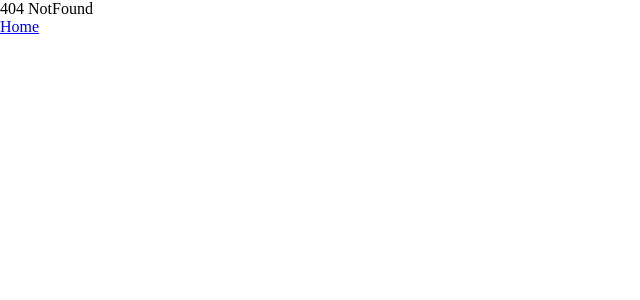
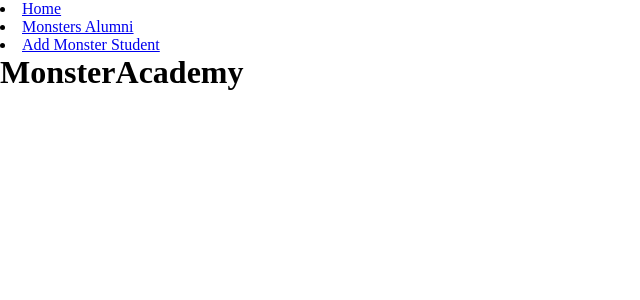
Before and after one commit to bonniemo/MonsterUni, a React (Vite) app: page /home in a window 1280 px wide. Before the commit this address had no page. Shown: the top 300 px of the page, without its empty margins (0-640 px from the left). Built offline with nearby package versions, Linux system fonts and the light colour scheme.

Commit message:
fixed nav

```diff
--- a/src/main.tsx
+++ b/src/main.tsx
@@ -1,23 +1,31 @@
-import React from 'react'
-import ReactDOM from 'react-dom/client'
+import React from "react";
+import ReactDOM from "react-dom/client";
 import { createBrowserRouter, RouterProvider } from "react-router-dom";
-import './index.css'
-import Home from './pages/Home';
-import NotFound from './pages/NotFound';
-import Monsters from './pages/Monsters';
-import AddMonster from './pages/AddMonster';
-import Monster from './pages/Monster';
-
+import "./index.css";
+import Home from "./pages/Home";
+import NotFound from "./pages/NotFound";
+import Monsters from "./pages/Monsters";
+import AddMonster from "./pages/AddMonster";
+import Monster from "./pages/Monster";
+import Nav from "./pages/Nav";
 
 const router = createBrowserRouter([
   {
     path: "/",
-    element: <Home />,
+    element: <Nav />,
     errorElement: <NotFound />,
     children: [
       {
+        index: true,
+        element: <Home/>,
+      },
+      {
+        path: "/home",
+        element: <Home />,
+      },
+      {
         path: "/monsters",
-        element: <Monsters/>,
+        element: <Monsters />,
         children: [
           {
             path: "/monsters/:monstersId",
@@ -27,14 +35,14 @@ const router = createBrowserRouter([
       },
       {
         path: "/addmonster",
-        element: <AddMonster/>
-      }
-    ]
+        element: <AddMonster />,
+      },
+    ],
   },
 ]);
 
-ReactDOM.createRoot(document.getElementById('root')!).render(
+ReactDOM.createRoot(document.getElementById("root")!).render(
   <React.StrictMode>
     <RouterProvider router={router} />
-  </React.StrictMode>,
-)
+  </React.StrictMode>
+);
--- a/src/pages/Home.tsx
+++ b/src/pages/Home.tsx
@@ -1,20 +1,7 @@
-import { NavLink, Outlet } from "react-router-dom";
 
 const Home = () => {
   return (
     <>
-      <nav>
-      <li>
-          <NavLink to='/'>Home</NavLink>
-        </li>
-        <li>
-          <NavLink to='/Monsters'>Monsters Alumni</NavLink>
-        </li>
-        <li>
-          <NavLink to='/AddMonster'>Add Monster Student</NavLink>
-        </li>
-      </nav>
-      <Outlet />
       <h1>MonsterAcademy</h1>
     </>
   );
--- /dev/null
+++ b/src/pages/Nav.tsx
@@ -0,0 +1,22 @@
+import { NavLink, Outlet } from "react-router-dom";
+
+const Nav = () => {
+  return (
+    <>
+      <nav>
+        <li>
+          <NavLink to="/Home">Home</NavLink>
+        </li>
+        <li>
+          <NavLink to="/Monsters">Monsters Alumni</NavLink>
+        </li>
+        <li>
+          <NavLink to="/AddMonster">Add Monster Student</NavLink>
+        </li>
+      </nav>
+      <Outlet />
+    </>
+  );
+};
+
+export default Nav;
```
